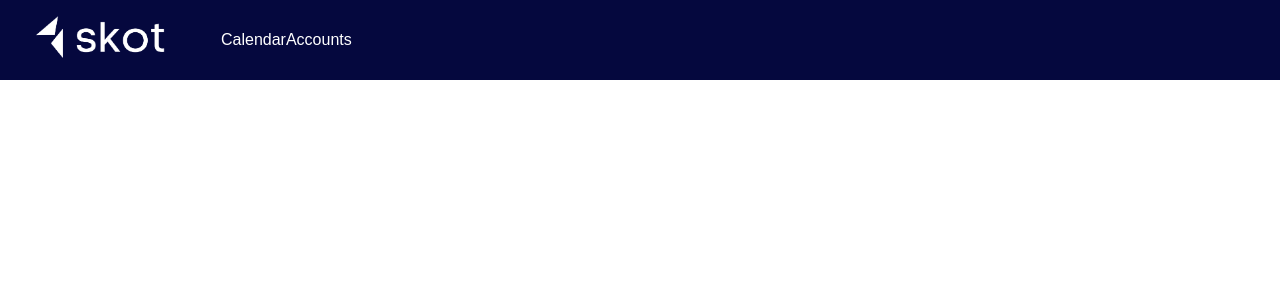
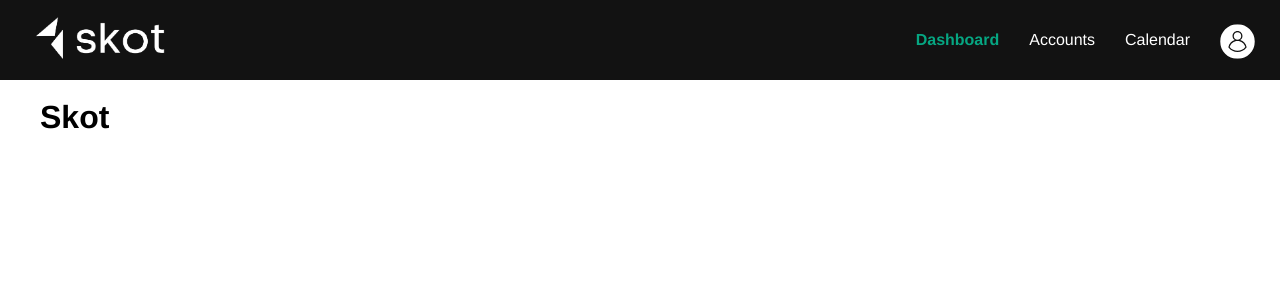
Before and after one commit to callanmurphy/Skot.io, a Next.js app: page / in a window 1280 px wide. Shown: the top 300 px of the page. Built offline with nearby package versions, Linux system fonts and the light colour scheme.

Commit message:
big ui changes

```diff
--- a/pages/_app.js
+++ b/pages/_app.js
@@ -3,30 +3,46 @@ import '../styles/header.css'
 import Link from 'next/link'
 import Head from "next/head";
 import Image from 'next/image'
+import { useRouter } from 'next/router'
+import { useState } from 'react';
 
 function MyApp({ Component, pageProps }) {
+  const pages = ['Dashboard', 'Accounts', 'Calendar'];
+  const [currentPage, setCurrentPage] = useState(pages[0]);
+
+  // const router = useRouter()
+  // const { account } = router.query
+
   return (
     <div>
       <Head>
-        <title>Skot</title>
+        <title>Skot – {currentPage}</title>
         <meta name="viewport" content="width=device-width, initial-scale=1" />
         <meta charSet="utf-8" />
       </Head>
       <div id="nav-bar">
-        <div id="nav-title">
-          <Link href="/">
-            <Image src={"/logo.png"} alt="Site Logo" width='156' height='61' />
+        <div id="nav-logo">
+          <Link href={"/" + pages[0].toLowerCase()}>
+            <Image src={"/logo.png"} alt="Site Logo" width='156' height='61' onClick={() => setCurrentPage(pages[0])}/>
           </Link>
         </div>
         <div id="nav-menu">
           <ul>
-          <li><Link href="/calendar"><a>Calendar</a></Link></li>
-          <li><Link href="/accounts"><a>Accounts</a></Link></li>
+          { pages.map((page) =>
+            <li><Link href={"/" + page.toLowerCase()}><a id={currentPage === page ? "current-page" : null} onClick={() => setCurrentPage(page)}>{page}</a></Link></li>)
+          }
+          <li className={"icon"} style={{position: 'absolute', right: 25, top: 24}}>
+            <Link href={"/" + pages[0].toLowerCase()}>
+              <Image src={"/profile.svg"} alt="Site Logo" width='35' height='35' onClick={() => setCurrentPage(pages[0])}/>
+            </Link>
+          </li>
           </ul>
         </div>
       </div>
 
-      <Component {...pageProps} />
+      <div>
+        <Component {...pageProps} />
+      </div>
     </div>
   )
 }
--- a/styles/colors.js
+++ b/styles/colors.js
@@ -1,5 +1,5 @@
-DARK = true;
-
 export const colours = {
-    body: DARK ? '#121212' : '#000000'
+    blue: '#3784b8',
+    green: '#06A682',
+    purple: '#3784b8',
 }
--- a/styles/globals.css
+++ b/styles/globals.css
@@ -9,11 +9,23 @@ a {
 }
 
 body {
-  /* margin-left: 40px; */
-  background-color: "#121212";
-  font-family: Arial, sans-serif;
-  /* padding-top: 70px; */
-  /* margin-right: 40px; */
+  background-color: #ffffff;
+  font-family: "Helvetica Neue", Helvetica, sans-serif;
+  padding-top: 70px;
+  padding-bottom: 70px;
+  margin-left: 40px;
+  margin-right: 40px;
+}
+
+select {
+  min-width: 100px;
+  max-width: 250px;
+  border: 1px solid var(--select-border);
+  border-radius: 0.25em;
+  padding: 0.25em 0.5em;
+  font-size: 16px;
+  cursor: pointer;
+  background-color: #fff;
 }
 
 img.site-logo {
@@ -38,28 +50,21 @@ img.site-logo {
   text-align: center;
 }
 
-.main-table thead tr {
-  background-color: #009879;
-  color: #ffffff;
-  text-align: left;
+button {
+  padding: 10px 15px;
+  background-color: #181818;
+  border: white;
+  color: white;
+  font-size: 15px;
+  border-radius: 10px;
+  cursor: pointer;
 }
 
-.main-table th,
-.main-table td {
-  padding: 12px 15px;
+button:hover {
+  background-color: #06A682;
+  color: white;
 }
 
-.main-table tbody tr {
-  border-bottom: 1px solid #dddddd;
-}
-
-.main-table tbody tr:nth-of-type(even) {
-  background-color: #f3f3f3;
-}
-
-.main-table tbody tr:last-of-type {
-  border-bottom: 2px solid #009879;
-}
 
 /* mobile settings (or if desktop window is too small) */
 @media screen and (min-width: 0px) and (max-width: 720px) {
--- a/styles/header.css
+++ b/styles/header.css
@@ -1,61 +1,46 @@
 #nav-bar {
-  padding-right: 25px;
+  padding-right: 75px;
   padding-left: 25px;
   position: fixed;
   display: flex;
-  justify-content: stretch;
+  justify-content: space-between;
   align-items: center;
   top: 0px;
   left: 0px;
   right: 0px;
   width: 100%;
-  background: #05083e;
+  background: #121212;
   height: 80px;
 }
 
-#nav-title {
-  /* float: left; */
-  /* width: 70%; */
-  /* padding-top: 27px; */
-  font-size: 20px;
-  color: #ffffff;
+#nav-logo {
   cursor: pointer;
-}
-
-#nav-menu {
-  color: white;
-  text-align: right;
-  /* float: right; */
-  /* padding-right: 40px; */
-  /* padding-right: 10px; */
-  /* padding-top: 19px; */
-}
-
-#nav-menu ul {
-  list-style-type: none;
-  /* margin: 0; */
-  /* padding: 0; */
 }
 
 #nav-menu li {
   display: inline;
-  /* float: right; */
-  /* margin-left: 10px; */
   font-size: 16px;
+  color: white;
 }
 
 #nav-menu li a {
-  display: inline-block;
-  /* padding: 10px; */
-  color: white;
-  text-decoration: none;
+  padding: 15px;
 }
 
-#current-page li a {
-  text-decoration: underline;
+#current-page {
+  font-weight: bold;
+  color: #06A682;
+  /* text-decoration: underline; */
 }
 
 #nav-menu li a:hover {
-  text-decoration: underline;
-  transition: 0.2s;
+  color: #06A682;
 }
+
+.icon {
+  cursor: pointer;
+}
+
+.icon:hover {
+  opacity: 0.6;
+}
```
Also changed, not shown: pages/accounts.js (+16 -50 lines), styles/accounts.module.css (deleted, +0 -45 lines), styles/table.module.css (added, +52 -0 lines), public/profile.svg (added), 1 other file (tests, documents, lock files or other folders).
